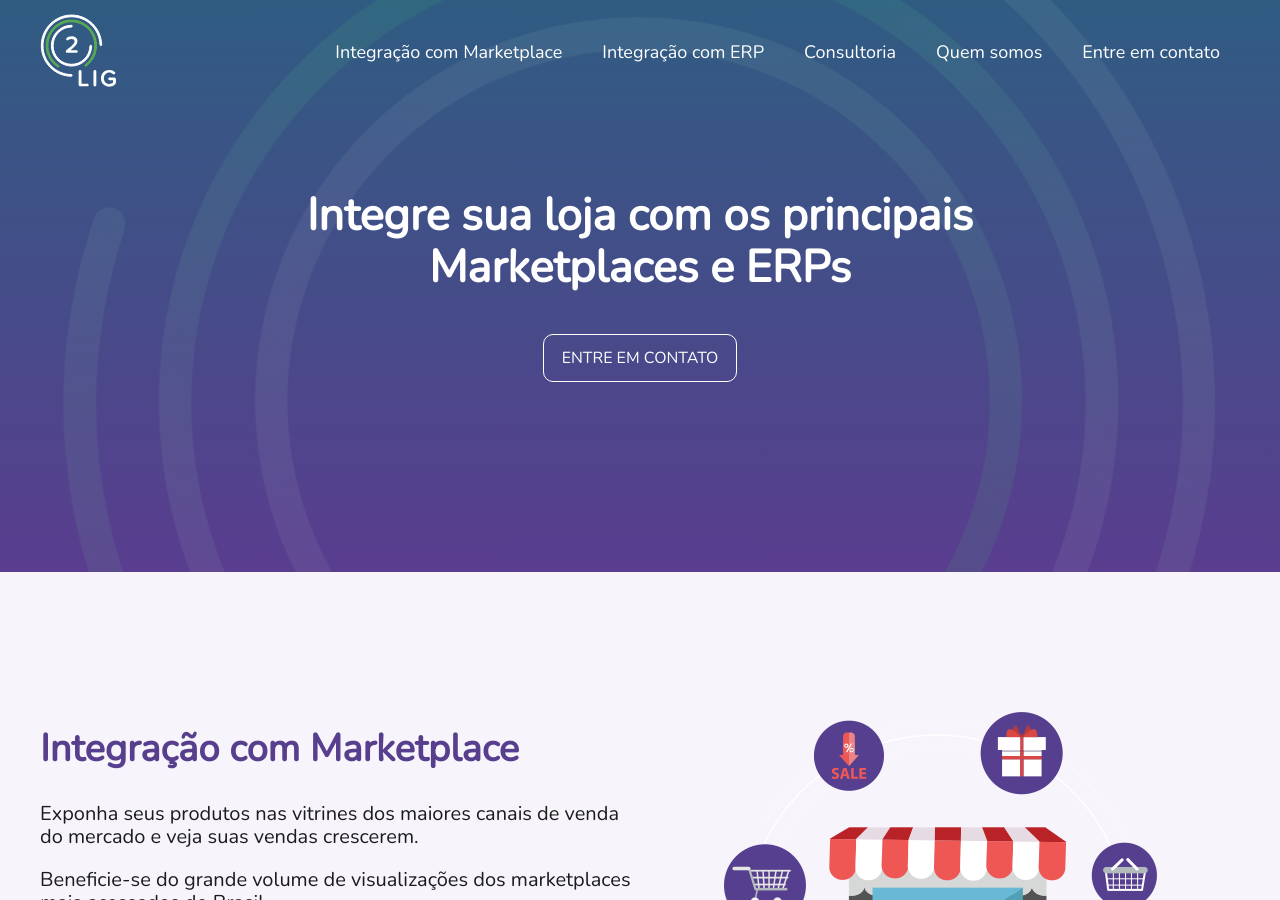
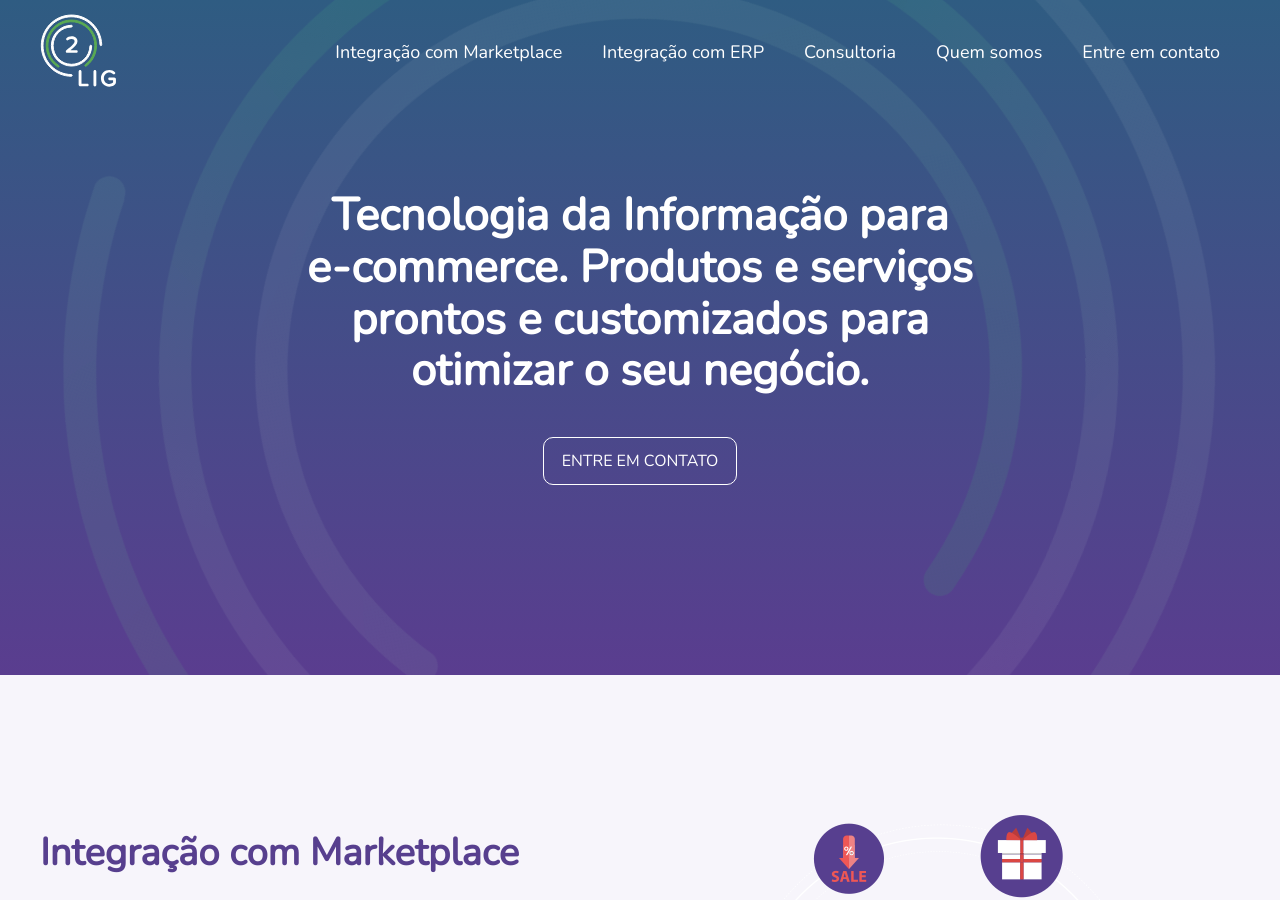
Before and after one commit to leandrooriente/2lig, a Jekyll site: the page built from index.html, in a window 1280 px wide and 900 px high. Built offline with Jekyll 4.4.1, drawn with Linux system fonts in a browser that asks for light colours; nearby versions of some CDN libraries; library files that are not in the unit come from our copies.

Commit message:
Updated Headline

```diff
--- a/_includes/headline.html
+++ b/_includes/headline.html
@@ -1,5 +1,5 @@
 <section class="headline">
-  <h1 class="headline-title">Integre sua loja com os principais Marketplaces e ERPs</h1>
+  <h1 class="headline-title">Tecnologia da Informação para e-commerce. Produtos e serviços prontos e customizados para otimizar o seu negócio.</h1>
   <a href="#contact" class="headline-button anchor">Entre em contato</a>
   <img class="headline-circle-background-small" src="{{site.baseurl}}/assets/big-circle.svg" />
   <img class="headline-circle-background-medium" src="{{site.baseurl}}/assets/normal-circle.svg" />
```
